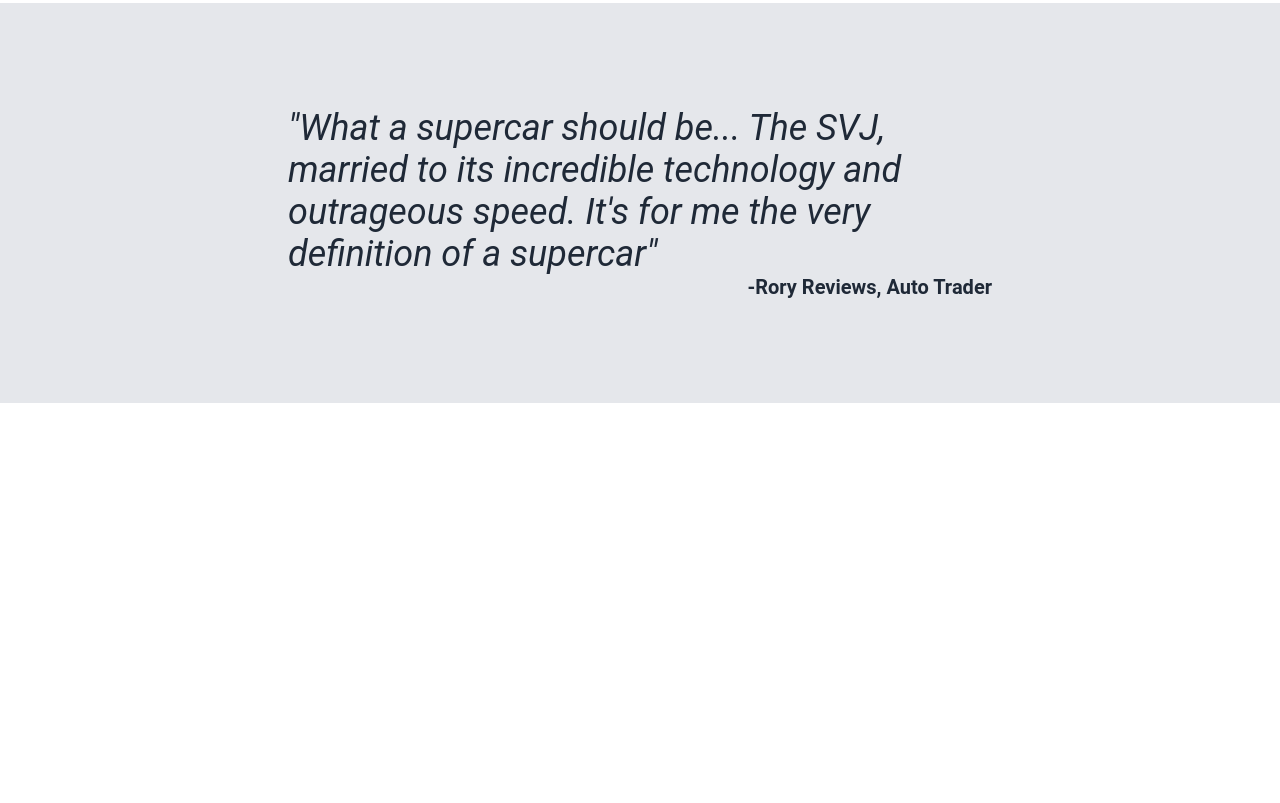
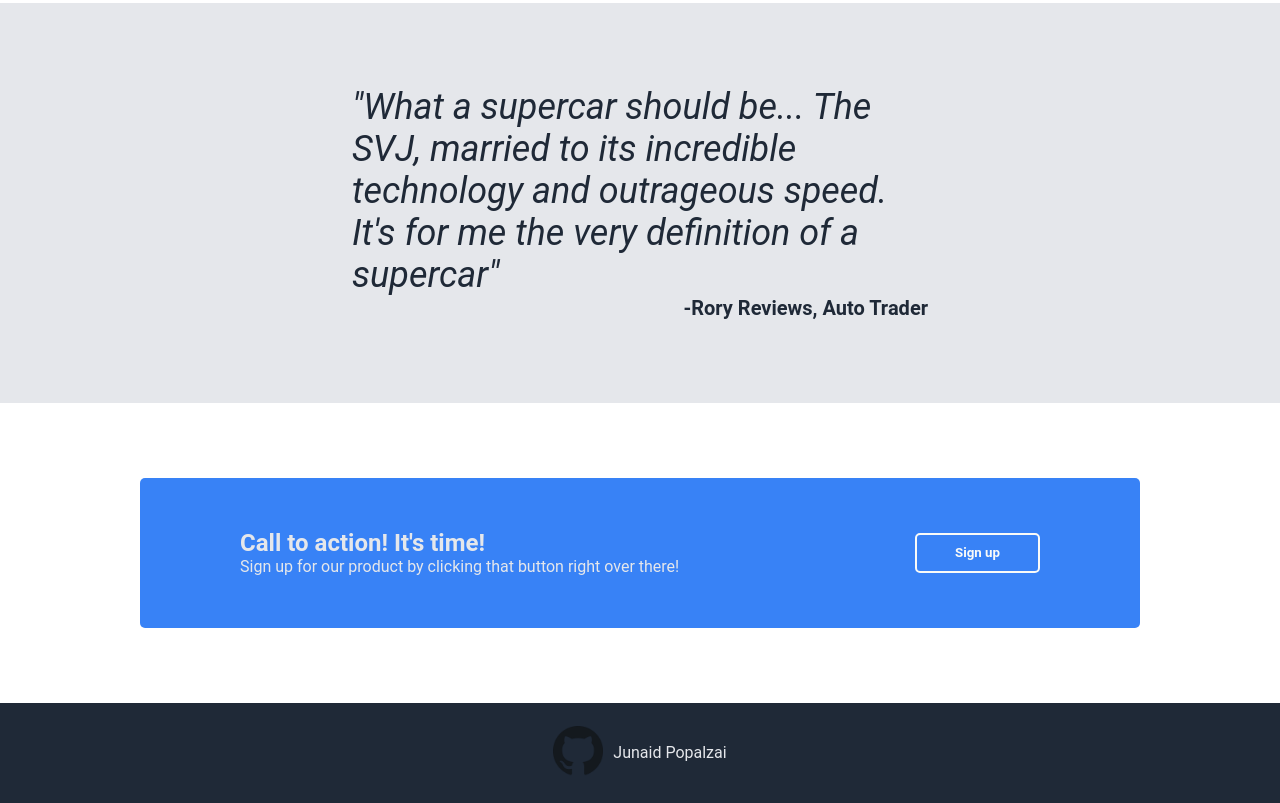
Before and after one commit to JunaidP24/landing-page, a plain HTML site: page index.html in a window 1280 px wide. Shown: the part 1041-1844 px from the top of the page. Before the commit the page ends 1444 px from the top, so only its background shows below. Drawn offline with Linux system fonts and the light colour scheme.

Commit message:
add footer and sign up section

```diff
--- a/index.html
+++ b/index.html
@@ -12,13 +12,13 @@
     <div class = "top-half">
     <div class="header">
         <div class = "left">
-        <div id = "header-logo">Bring Back the SVJ</div>
+        <div id = "header-logo"><a href = "index.html">Bring Back the SVJ</a></div>
         </div>
         <div class = "right">
             <ul class = "links">
-                <li><a href = "https://www.youtube.com/watch?v=Io-zweZS1KM">Exhaust Clips</a></li>
-                <li><a href = "https://robbreport.com/motors/cars/gallery/lamborghini-aventador-svj-pictures-2834754/">Album</a></li>
-                <li><a href = "https://www.autotrader.com/cars-for-sale/all-cars/lamborghini/aventador?searchRadius=25&trimCodeList=AVENT%7CSVJ&isNewSearch=true&marketExtension=include&showAccelerateBanner=false&sortBy=relevance&numRecords=25&requestId=AVENT%7CSVJ">For Sale</a></li>
+                <li><a href = "https://www.youtube.com/watch?v=Io-zweZS1KM" target = "_blank">Exhaust Clips</a></li>
+                <li><a href = "https://robbreport.com/motors/cars/gallery/lamborghini-aventador-svj-pictures-2834754/" target = "_blank">Album</a></li>
+                <li><a href = "https://www.autotrader.com/cars-for-sale/all-cars/lamborghini/aventador?searchRadius=25&trimCodeList=AVENT%7CSVJ&isNewSearch=true&marketExtension=include&showAccelerateBanner=false&sortBy=relevance&numRecords=25&requestId=AVENT%7CSVJ"target = "_blank">For Sale</a></li>
             </ul>
         </div>
     </div>
@@ -57,6 +57,18 @@
     </div>
 </div>
 </div>
+<div class = "call">
+    <div class = "blue-background">
+        <div class = "text-action">
+        <div class = "action-heading">Call to action! It's time!</div>
+        <div class = "action-text">Sign up for our product by clicking that button right over there!</div>
+        </div>
+        <button class = "sign-up">Sign up</button>
+    </div>
+</div>
+<div class = "footer">
+    <a href = "https://github.com/JunaidP24" target="_blank"><img src = "images/gitlogo.png" width="50"></a> <p>Junaid Popalzai</p>
+</div>
 </div>
 </body>
 </html>
--- a/style.css
+++ b/style.css
@@ -19,7 +19,6 @@ body {
     justify-content: center;
     flex-direction: column;
     align-items: space-around;
-    overflow:scroll;
 }
 
 .header,
@@ -100,8 +99,8 @@ a{
     color:#E5E7EB;
 }
 button{
-    width: 100px;
-    height:30px;
+    width: 125px;
+    height:40px;
     background-color: #3882F6;
     color:#F9FAF8;
     font-family: Roboto,system-ui, -apple-system, BlinkMacSystemFont, 'Segoe UI', Roboto, Oxygen, Ubuntu, Cantarell, 'Open Sans', 'Helvetica Neue', sans-serif;
@@ -135,7 +134,7 @@ button{
 .img-facts-container{
     padding-top: 20px;
     display: flex;
-    justify-content: center;
+    justify-content: space-around;
     align-items: center;
     gap: 52px;
 }
@@ -167,7 +166,7 @@ button{
     display:flex;
     flex-direction: column;
     justify-content: center;
-    width:55%;
+    width:45%;
     align-content: center;
     height: 400px;
 }
@@ -187,3 +186,49 @@ button{
     font-weight: bold;
     font-size: 20px;
 }
+
+.call{
+    display: flex;
+    justify-content: center;
+    padding-bottom: 75px;
+    padding-top: 75px;
+}
+
+.call > .blue-background{
+    padding-left:100px;
+    padding-right:100px;
+    background-color: #3882F6;
+    display:flex;
+    justify-content: space-between;
+    align-items: center;
+    flex-basis: 1000px;
+    height: 150px;
+    border-radius: 5px;
+    color: #E5E7EB;
+    font-family: Roboto,system-ui, -apple-system, BlinkMacSystemFont, 'Segoe UI', Roboto, Oxygen, Ubuntu, Cantarell, 'Open Sans', 'Helvetica Neue', sans-serif;
+}
+
+.blue-background > button{
+    border-radius: 5px;
+    border: 2px solid;
+}
+.action-heading{
+    font-size: 24px;
+    font-weight: bold;
+}
+
+.action-text{
+    font-size: 16px;
+}
+
+.footer{
+    display:flex;
+    justify-content: center;
+    align-items: center;
+    background-color: #1F2937;
+    flex-basis: 100px;
+    font-family: Roboto,system-ui, -apple-system, BlinkMacSystemFont, 'Segoe UI', Roboto, Oxygen, Ubuntu, Cantarell, 'Open Sans', 'Helvetica Neue', sans-serif;
+    color:#E5E7EB;
+    font-size: 16px;
+    gap:10px;
+}
```
Also changed, not shown: images/gitlogo.png (added).
